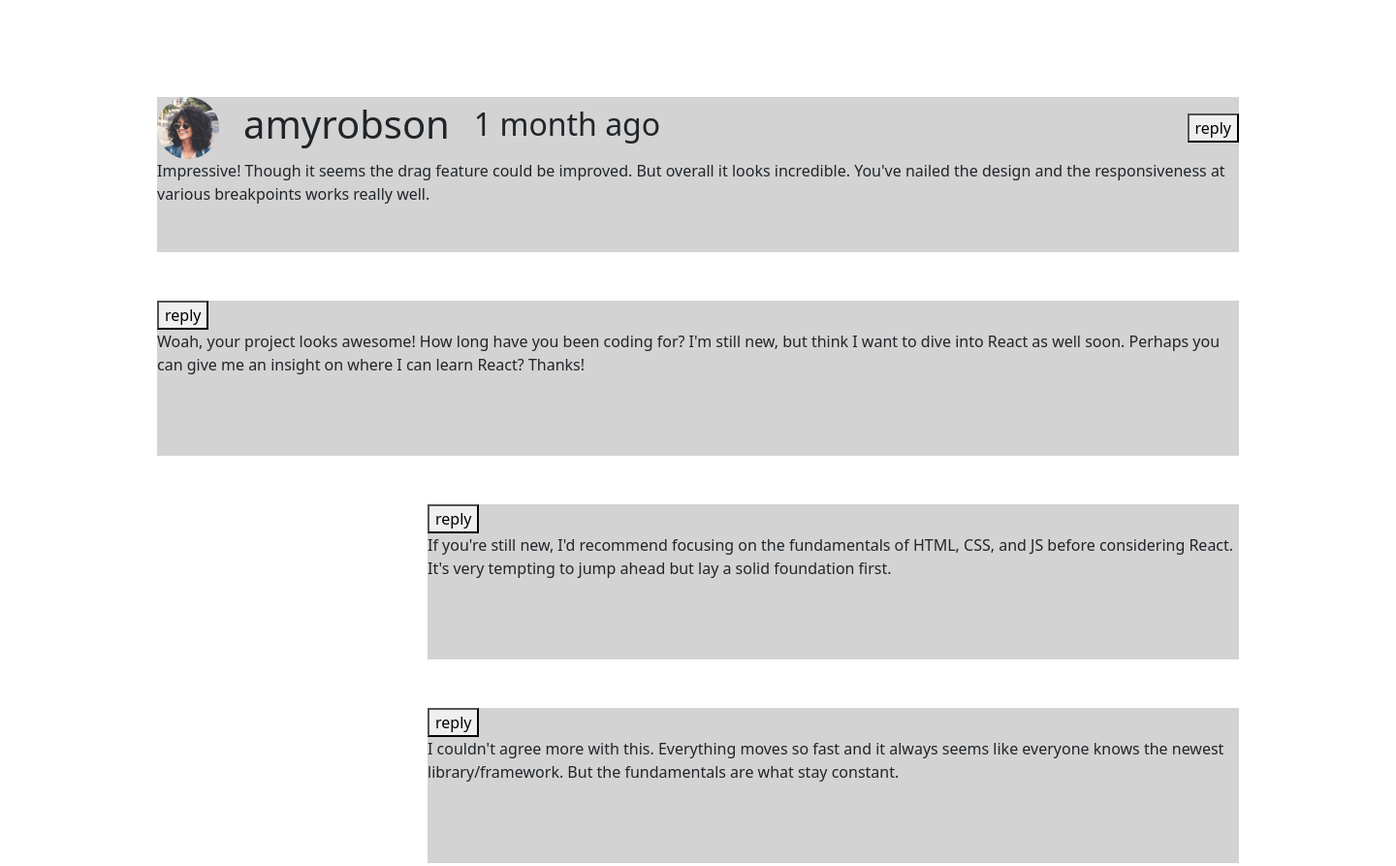
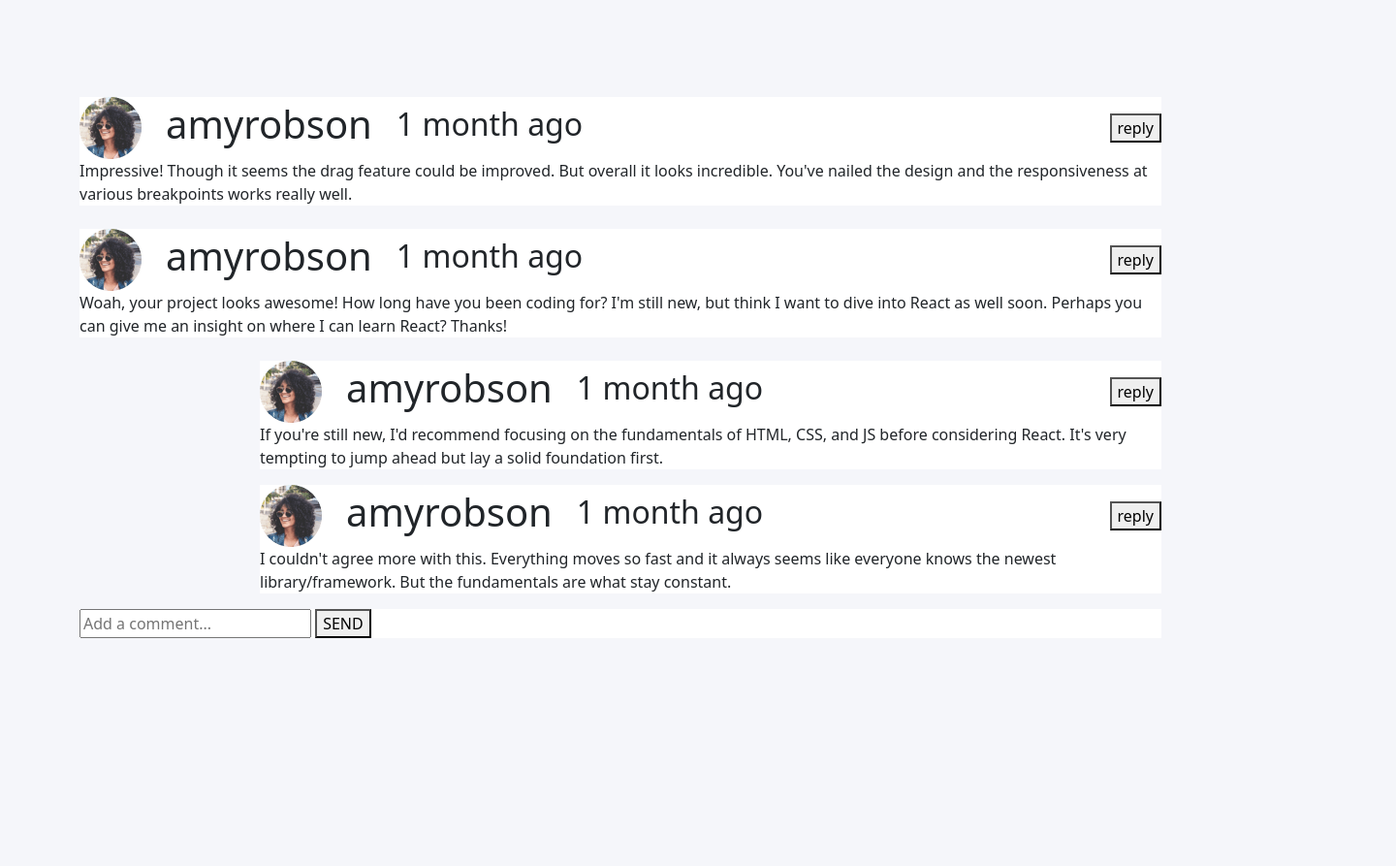
Before and after one commit to giandefaria/interactive-comments-section-main, a plain HTML site: page index.html in a window 1280 px wide. Shown: the top 893 px of the page at 97% size, 1440 px wide, since content can reach past the window. After the commit the page ends 800 px from the top, so only its background shows below. Drawn offline with nearby package versions, Linux system fonts and the light colour scheme.

Commit message:
Adicionei elementos dentro da caixa e alterei o visual com o bootstratp

```diff
--- a/css/style.css
+++ b/css/style.css
@@ -1,21 +1,23 @@
 html {
-    width: 1440px;
     margin: 0 auto;
+    background: hsl(228, 33%, 97%);
 
+}
+body {
+    background-color: hsl(228, 33%, 97%);
 }
 
 .container {
-    display: grid;
+    /*display: inline-grid;
     grid-template-columns: 1fr;
-    gap: 50px;
-    margin: 100px 0;
+    justify-items: center;
+    gap: 50px;*/
+    margin: 100px auto;
 
 }
 
 .box {
-    width: 70vw;
-    height: 20vh;
-    background: lightgray;
+    background: hsl(0, 0%, 100%);
 }
 
 .user {
--- a/index.html
+++ b/index.html
@@ -7,14 +7,15 @@
     <title>Interactive comments</title>
     <link rel="shortcut icon" href="images/favicon-32x32.png" type="image/x-icon">
     <link rel="stylesheet" href="css/reset.css">
+    <link rel="stylesheet" href="https://cdn.jsdelivr.net/npm/bootstrap@5.2.3/dist/css/bootstrap.min.css">
     <link rel="stylesheet" href="css/style.css">
-    <link rel="stylesheet" href="https://cdn.jsdelivr.net/npm/bootstrap@5.2.3/dist/css/bootstrap.min.css">
     <script src="js/dataJson.js"></script>
 </head>
 <body>
 
     <main class="container">
-        <div class="col-md-12 box teste display" id="ammyRobson">
+        <div class="col-sm-12 mb-4 teste display" id="ammyRobson">
+            <div class="container--coment box">
                 <div class="rating"></div>
                 <div class="user--data">
 
@@ -36,37 +37,89 @@
                     </div>
 
                 </div>
+            </div>
 
         </div>
 
-        <div class="col-md-12 box teste">
-            <button class="button" >reply</button>
-            <p class="text"></p>
+        <div class="col-sm-12 mb-4 teste">
+            <div class="container--coment box">
+                <div class="rating"></div>
+                <div class="user--data">
+
+                    <div class="user">
+                        <div class="user--info">
+                            <img src="images/avatars/image-amyrobson.png" alt="amyrobson">
+                            <h1 class="id">amyrobson</h1>
+                            <h2 class="time">1 month ago</h2>
+                        </div>
+
+                        <div>
+                            <button class="button">reply</button>
+                        </div>
 
                     </div>
 
-        <div class="col-md-9 offset-md-3 box">
-            <button>reply</button>
-            <p class="reply--text"></p>
+                    <div class="message">
+                        <p class="text"></p>
+                    </div>
+
+                </div>
+            </div>
 
         </div>
 
-        <div class="col-md-9 offset-md-3 box">
-            <button>reply</button>
-            <p class="reply--text"></p>
+        <div class="col-sm-10 offset-sm-2">
+            <div class="container--reply box">
+                <div class="rating"></div>
+                <div class="user--data">
+                    <div class="user">
+                        <div class="user--info">
+                            <img src="images/avatars/image-amyrobson.png" alt="amyrobson">
+                            <h1 class="id">amyrobson</h1>
+                            <h2 class="time">1 month ago</h2>
+                        </div>
+
+                        <div>
+                            <button class="button">reply</button>
+                        </div>
 
                     </div>
+                    <div class="message">
+                        <p class="reply--text"></p>
+                    </div>
+                </div>
+            </div>
+        </div>
 
-        <div class="col-md-12 box">
+        <div class="col-sm-10 offset-sm-2">
+            <div class="container--reply box">
+                <div class="rating"></div>
+                <div class="user--data">
+                    <div class="user">
+                        <div class="user--info">
+                            <img src="images/avatars/image-amyrobson.png" alt="amyrobson">
+                            <h1 class="id">amyrobson</h1>
+                            <h2 class="time">1 month ago</h2>
+                        </div>
+                        <div>
+                            <button class="button">reply</button>
+                        </div>
+                    </div>
+                    <div class="message">
+                        <p class="reply--text"></p>
+                    </div>
+                </div>
+            </div>
+        </div>
+
+        <div class="col-sm-12 box">
             <form onsubmit="return false">
                 <label for="coment">
                     <input type="text" name="coment" id="coment" placeholder="Add a comment...">
                 </label>
                 <button onclick="saveComent()" type="submit">SEND</button>
             </form>
-
         </div>
-
 
     </main>
 
--- a/js/script.js
+++ b/js/script.js
@@ -12,7 +12,7 @@ for (let i = 0; i < button.length; i++) {
     button[i].addEventListener('click', (e) => {
 
         let newDiv = document.createElement("div");
-        newDiv.className = "col-md-9 offset-md-3 box";
+        newDiv.className = "col-sm-10 offset-sm-2 mt-4 box";
         newDiv.id = "reply";
         newDiv.innerHTML = `
 
@@ -29,7 +29,7 @@ for (let i = 0; i < button.length; i++) {
         console.log(e);
         let event = e;
         console.log(event.path[1]);
-        event.path[1].after(newDiv);
+        event.path[4].after(newDiv);
 
     });
 }
@@ -37,7 +37,7 @@ for (let i = 0; i < button.length; i++) {
 function criarComentário () {
 
     let newDiv = document.createElement("div");
-    newDiv.className = "col-md-9 offset-md-3 box";
+    newDiv.className = "col-sm-10 offset-sm-2 box";
     newDiv.id = "reply";
     newDiv.innerHTML = `
 
```
Lines whose indentation alone changed are shown as unchanged.
